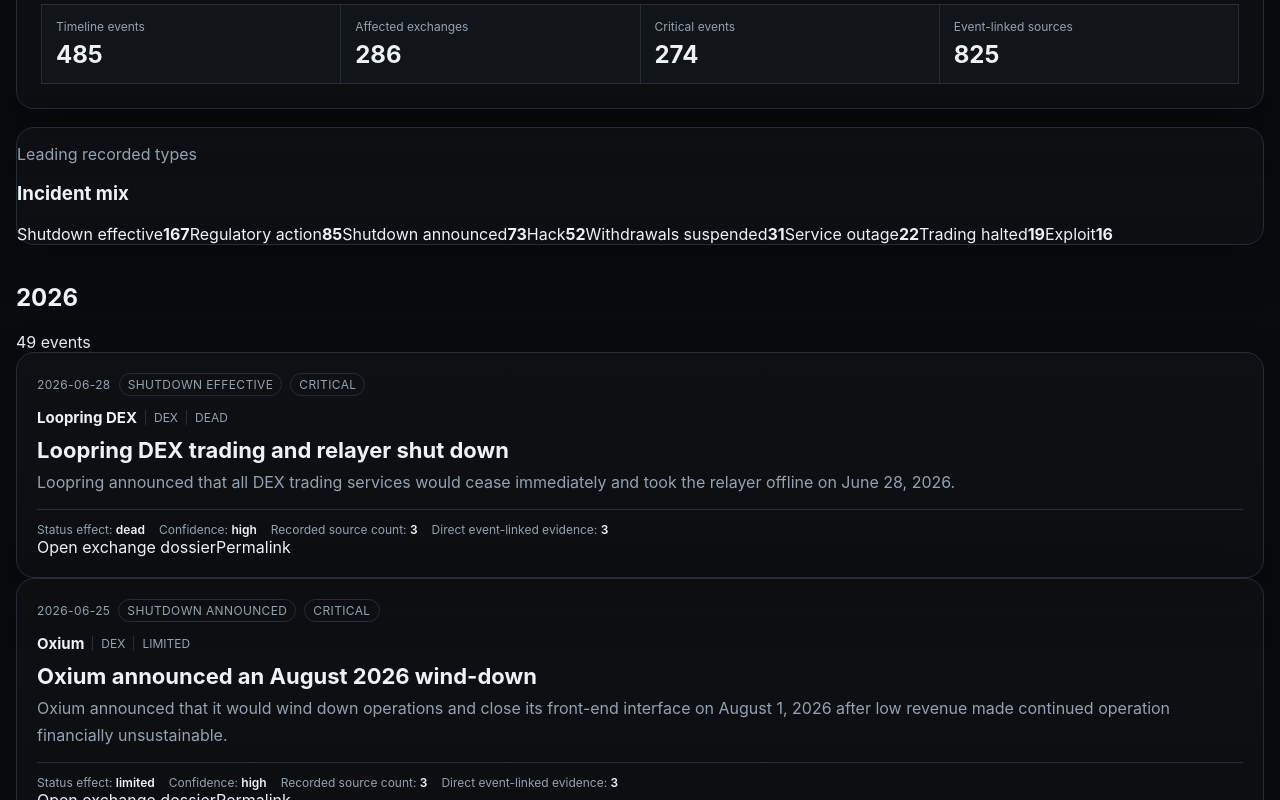
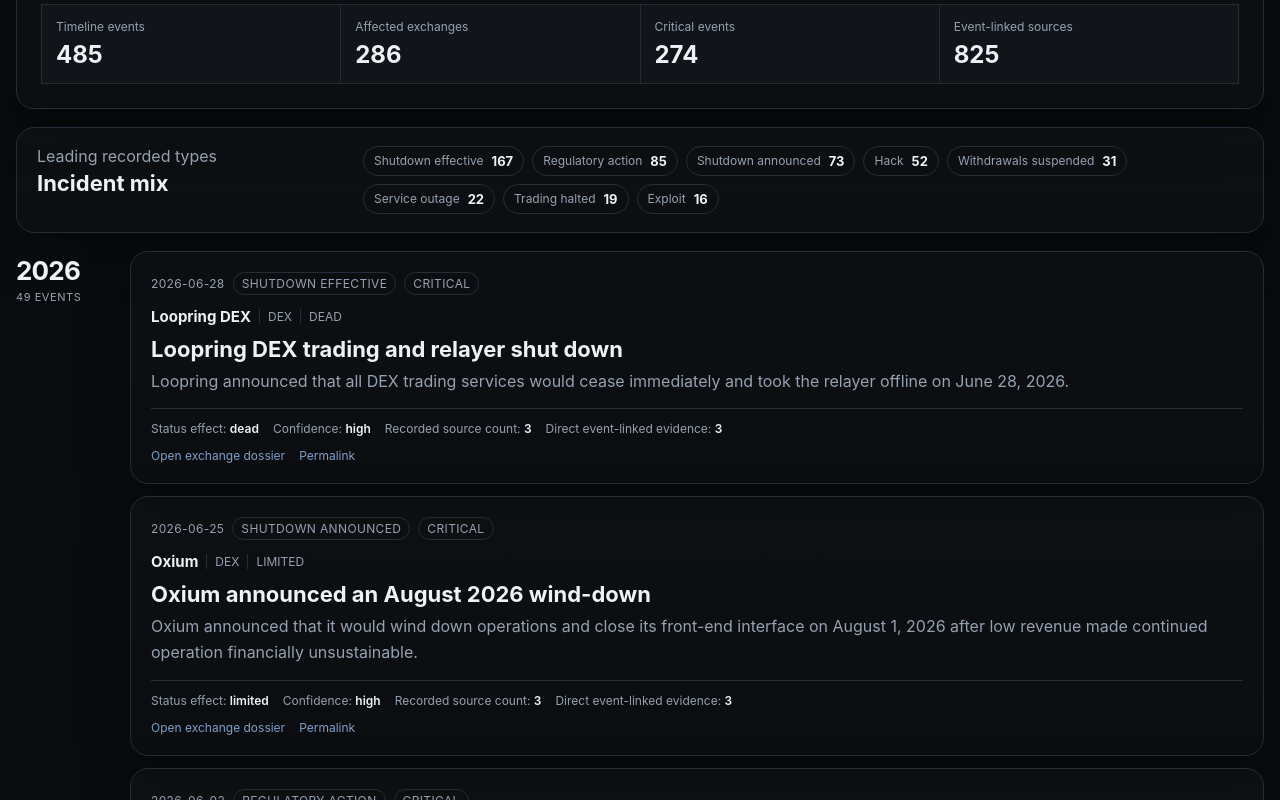
Before and after one commit to badjoke-lab/historical-exchange-index, a Next.js app: page /incidents in a window 1280 px wide. Shown: the part 340-1140 px from the top of the page. Built offline with nearby package versions, Linux system fonts and the light colour scheme; no server answers.

Commit message:
Refine incident timeline layout and year grouping

```diff
--- a/src/app/incidents/incidents.module.css
+++ b/src/app/incidents/incidents.module.css
@@ -7,7 +7,18 @@
 .summaryStrip>div{display:flex;flex-direction:column;gap:6px;padding:14px;background:var(--panel)}
 .summaryStrip span{color:var(--muted);font-size:12px}
 .summaryStrip strong{font-size:24px}
-.timeline{display:grid;gap:12px}
+.breakdownPanel{display:grid;grid-template-columns:minmax(180px,.7fr) 2fr;gap:18px;align-items:start;padding:18px 20px}
+.breakdownPanel h3{margin:4px 0 0;font-size:22px}
+.breakdownPanel p{margin:0}
+.breakdownList{display:flex;gap:8px;flex-wrap:wrap}
+.breakdownItem{display:inline-flex;align-items:center;gap:8px;border:1px solid var(--line);border-radius:999px;padding:6px 10px;color:var(--muted);font-size:12px}
+.breakdownItem strong{color:var(--text);font-size:13px}
+.timeline{display:grid;gap:24px}
+.yearGroup{display:grid;grid-template-columns:96px 1fr;gap:18px;align-items:start}
+.yearHeader{position:sticky;top:12px;display:grid;gap:4px;padding-top:4px}
+.yearHeader h2{margin:0;font-size:26px;letter-spacing:-.03em}
+.yearHeader span{color:var(--muted);font-size:11px;text-transform:uppercase;letter-spacing:.05em}
+.yearItems{display:grid;gap:12px;min-width:0}
 .incidentCard{padding:20px;position:relative}
 .incidentMeta{display:flex;gap:8px;align-items:center;flex-wrap:wrap;color:var(--muted);font-size:12px;text-transform:uppercase;letter-spacing:.03em}
 .incidentMeta span{display:inline-flex;border:1px solid var(--line);border-radius:999px;padding:3px 8px}
@@ -18,5 +29,9 @@
 .description{margin:0;color:var(--muted);line-height:1.65}
 .eventFacts{display:flex;gap:14px;flex-wrap:wrap;margin-top:14px;padding-top:12px;border-top:1px solid var(--line);color:var(--muted);font-size:12px}
 .eventFacts strong{color:var(--text);font-weight:600}
-@media(max-width:900px){.headerRow{flex-direction:column}.summaryStrip{grid-template-columns:repeat(2,1fr)}}
+.recordLinkRow{display:flex;gap:14px;flex-wrap:wrap;margin-top:12px}
+.recordLinkRow a{color:var(--archive);font-size:12px;text-decoration:none}
+.recordLinkRow a:hover{text-decoration:underline}
+@media(max-width:900px){.headerRow{flex-direction:column}.summaryStrip{grid-template-columns:repeat(2,1fr)}.breakdownPanel{grid-template-columns:1fr}.yearGroup{grid-template-columns:72px 1fr}}
+@media(max-width:650px){.yearGroup{grid-template-columns:1fr;gap:8px}.yearHeader{position:static;display:flex;align-items:baseline;justify-content:space-between}.yearHeader h2{font-size:24px}}
 @media(max-width:560px){.summaryStrip{grid-template-columns:1fr}.incidentCard{padding:16px}.incidentCard h3{font-size:20px}.eventFacts{display:grid;gap:7px}}
```
